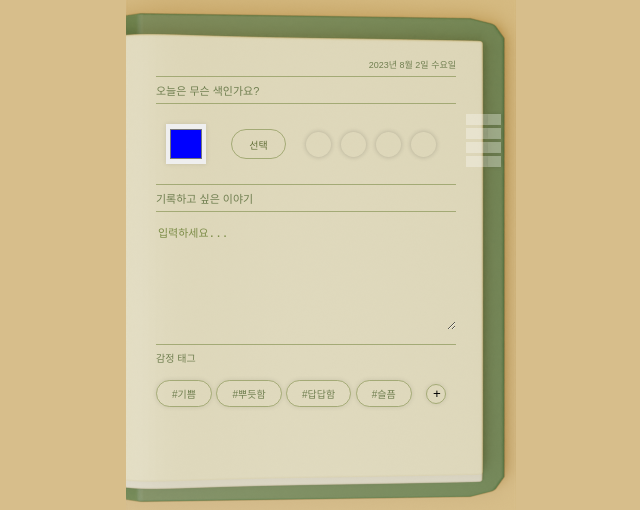
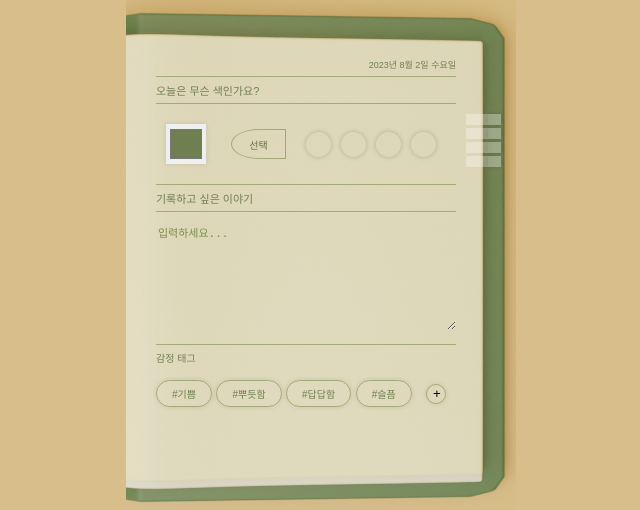
Before and after one commit to moribkim/StepUp, a Django app: page /record/ in a window 1280 px wide. Shown: the part 110-620 px from the top of the page, without its empty margins (319-959 px from the left). Run offline with Django 4.2, Linux system fonts and the light colour scheme.

Commit message:
Updated record form UI

```diff
--- a/blanket/record/templates/record.html
+++ b/blanket/record/templates/record.html
@@ -17,7 +17,7 @@
             <div class="horizontal-container">
                 <div class="left">
                     <div class="horizontal-container">
-                        <input type="color" id="colorpicker" value="#0000ff">
+                        <input type="color" id="colorpicker" value="#707f50">
                         <button id="ok-button">선택</button>
                     </div>
                 </div>
@@ -331,7 +331,7 @@
         border: 0.5px solid #7D8D4899;
         border-radius: 15px;
         font-size: 10px;
-        padding: 5px 10px;
+        border-radius: 80% 0% 0% 80%;
     }
         #ok-button:hover, .more-options-button:hover {
             cursor: pointer;
```
